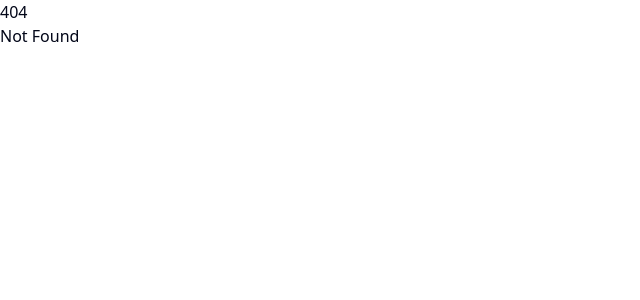
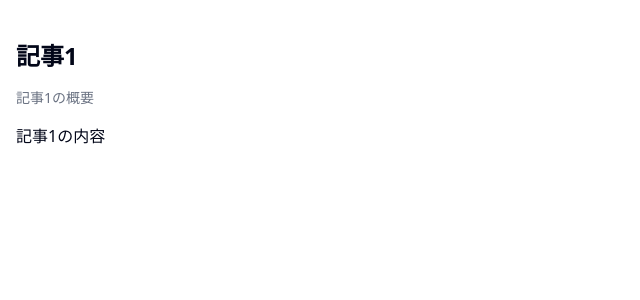
Before and after one commit to pushcorp/svelte5-template, a SvelteKit app: page /blog/1 in a window 1280 px wide. Before the commit this address had no page. Shown: the top 300 px of the page, without its empty margins (0-640 px from the left). Built offline with nearby package versions, Linux system fonts and the light colour scheme.

Commit message:
add: ブログ（slug）対応

```diff
--- /dev/null
+++ b/src/routes/blog/[id]/+page.server.ts
@@ -0,0 +1,10 @@
+import { error } from "@sveltejs/kit";
+import type { PageServerLoad } from "./$types";
+
+export const load: PageServerLoad = async ({ params }) => {
+  if (params.id) {
+    return params;
+  }
+
+  error(404, "Not found");
+};
--- /dev/null
+++ b/src/routes/blog/[id]/+page.svelte
@@ -0,0 +1,44 @@
+<script lang="ts">
+  import type { PageProps } from "./$types";
+
+  let { data }: PageProps = $props();
+
+  const ARTICLES = [
+    {
+      id: "1",
+      title: "記事1",
+      description: "記事1の概要",
+      content: "記事1の内容",
+    },
+    {
+      id: "2",
+      title: "記事2",
+      description: "記事2の概要",
+      content: "記事2の内容",
+    },
+  ];
+
+  // ページパラメータ
+  const articleId: string = data.id;
+
+  // 対象エントリ
+  const article = ARTICLES.find((a) => a.id === articleId);
+
+  const title = article ? `${article.title}` : "キャラクターが見つかりません";
+  const description = article
+    ? article.description
+    : "指定されたキャラクターは存在しません。トップページからお探しください。";
+</script>
+
+<svelte:head>
+  <title>{title}</title>
+  <meta name="description" content={description} />
+</svelte:head>
+
+<section class="container mx-auto px-4 py-10">
+  <h1 class="text-2xl font-bold mb-4">{title}</h1>
+  <p class="text-sm text-gray-500 mb-4">{description}</p>
+  <div class="prose">
+    <p>{article?.content}</p>
+  </div>
+</section>
```
Also changed, not shown: 1 other file (tests, documents, lock files or other folders).
